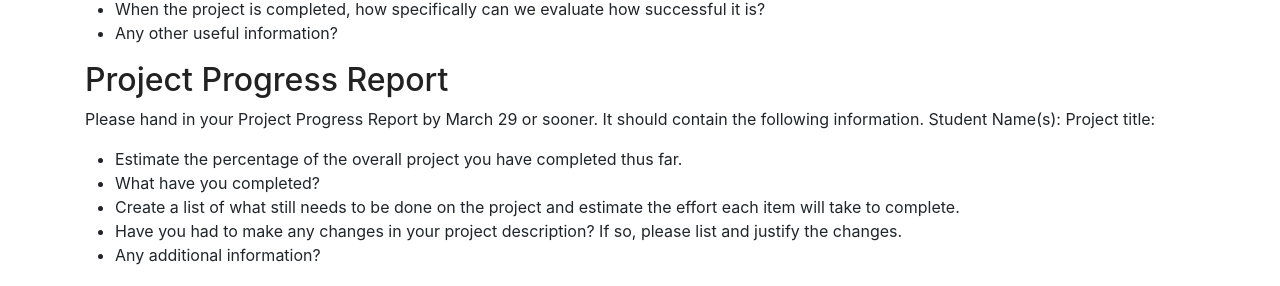
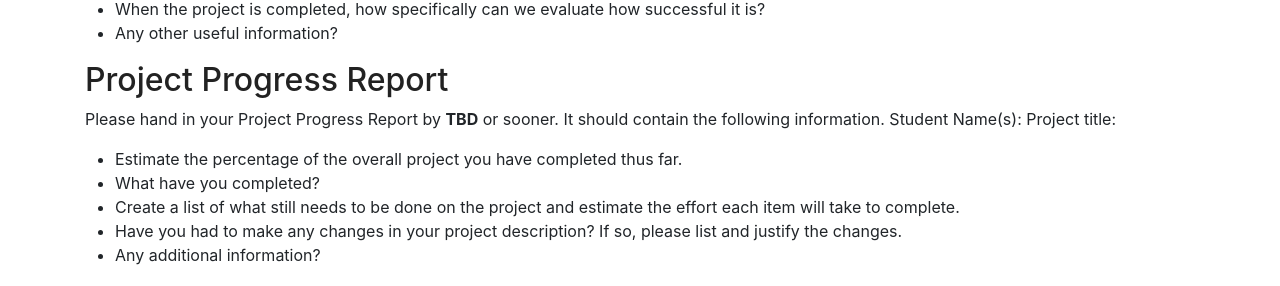
Before and after one commit to ComputingElevatedLab/sciviscourse, a Jekyll site: the page built from _pages/project.md, in a window 1280 px wide. Shown: the part 1285-1571 px from the top of the page. Built offline with Jekyll 4.4.1, drawn with Linux system fonts in a browser that asks for light colours.

Commit message:
Update project.md

```diff
--- a/_pages/project.md
+++ b/_pages/project.md
@@ -48,7 +48,7 @@ following information.
 * Any other useful information?
 
 ## Project Progress Report
-Please hand in your Project Progress Report by March 29 or sooner. It should contain the
+Please hand in your Project Progress Report by **TBD** or sooner. It should contain the
 following information.
 Student Name(s): Project title:
 * Estimate the percentage of the overall project you have completed thus far.
```
